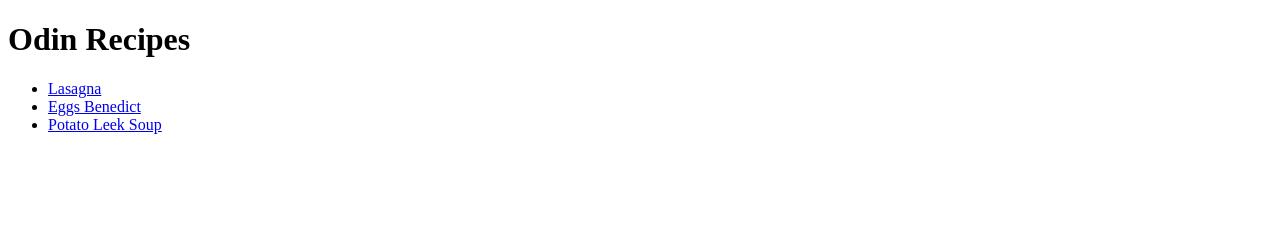
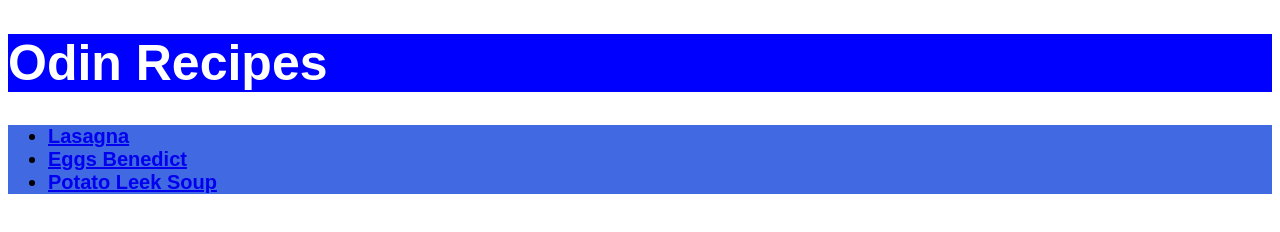
Before and after one commit to dmcenroe/odin-recipes, a plain HTML site: page index.html in a window 1280 px wide. Drawn offline with Linux system fonts and the light colour scheme.

Commit message:
Apply styles to site

```diff
--- a/index.html
+++ b/index.html
@@ -4,15 +4,20 @@
 <head>
     <meta charset="utf-8">
     <title>Odin Recipes</title>
+    <link rel="stylesheet" href="./styles.css">
 </head>
 
 <body>
     <h1>Odin Recipes</h1>
+    <div class="mainmenu">
     <ul>
+
         <li><a href="recipes/lasagna.html">Lasagna</a></li>
         <li><a href="recipes/eggsbenedict.html">Eggs Benedict</a></li>
         <li><a href="recipes/potatosoup.html">Potato Leek Soup</a></li>
+
     </ul>
+    </div>
 </body>
 
 </html>
--- /dev/null
+++ b/styles.css
@@ -0,0 +1,17 @@
+h1 {
+    font-family: fantasy;
+    font-size: 50px;
+    background-color: blue;
+    color: white;
+}
+
+.mainmenu {
+    font-family: Arial, Helvetica, sans-serif;
+    font-weight: bold;
+    font-size: 20px;
+    background-color: royalblue;
+}
+
+.ingredients {
+    font-style: italic;
+}
```
Also changed, not shown: recipes/eggsbenedict.html (+5 -2 lines), recipes/lasagna.html (+3 -0 lines), recipes/potatosoup.html (+3 -1 lines).
